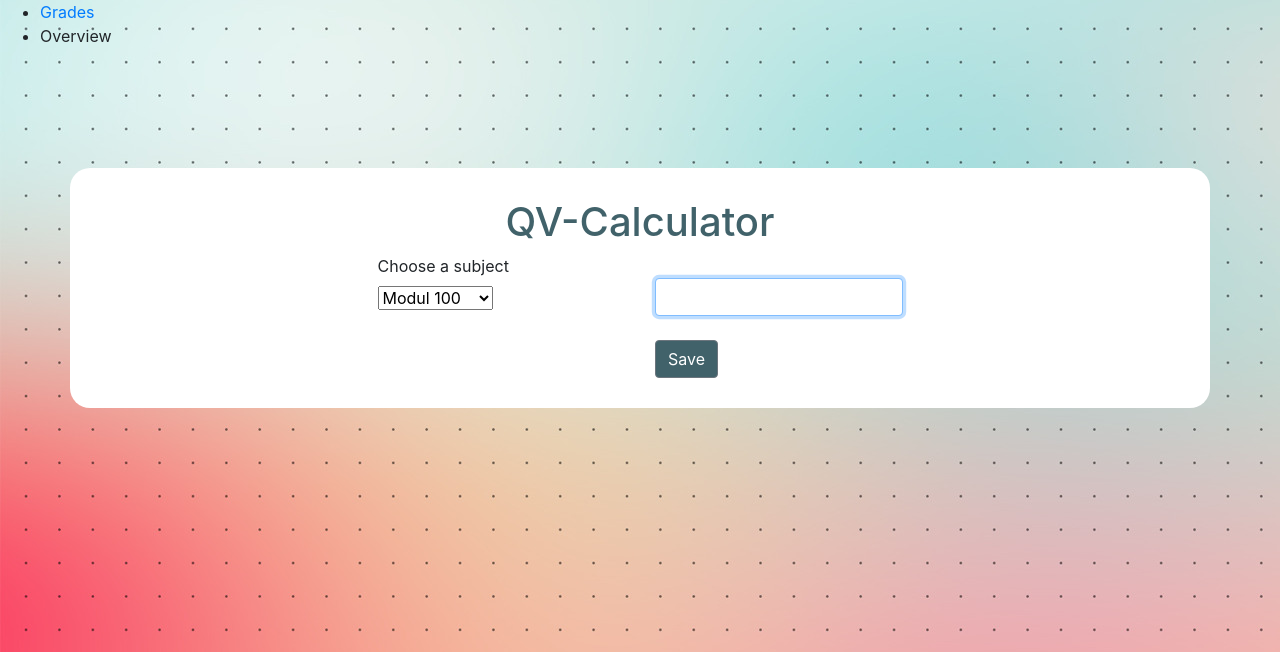
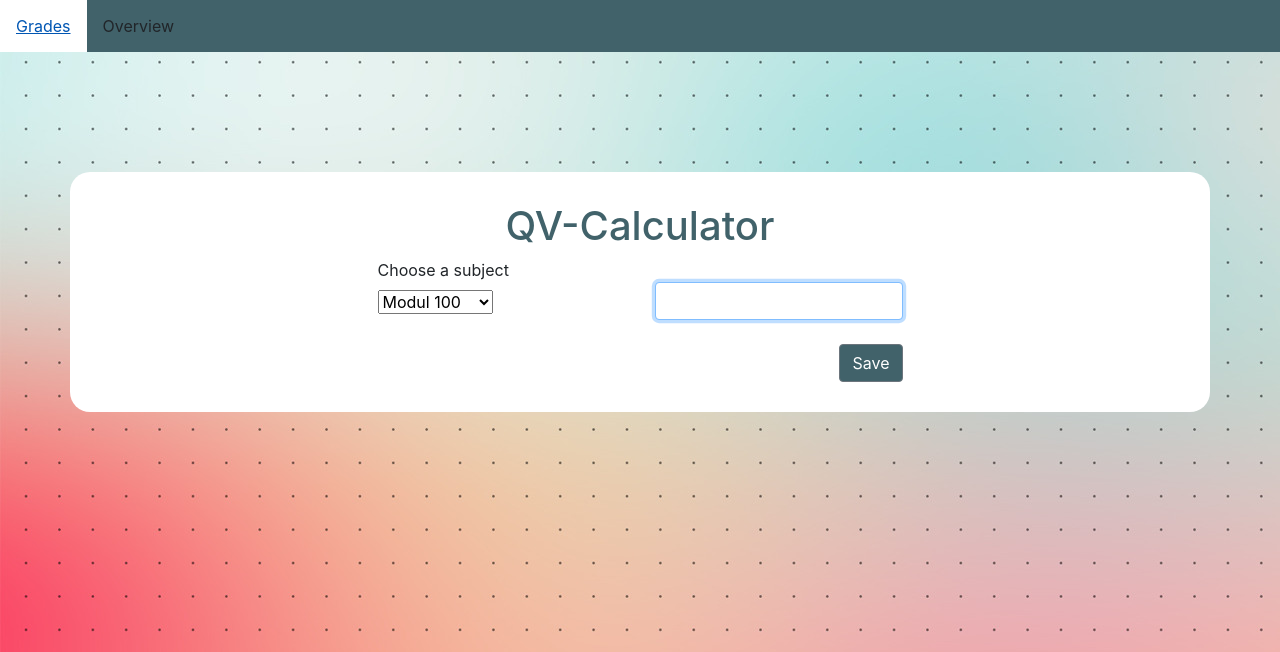
Before and after one commit to ak1215/QV_Projekt_PHP, a PHP site: page /grades.php in a window 1280 px wide. Shown: the top 652 px of the page. Run offline with PHP 8.4, Linux system fonts and the light colour scheme.

Commit message:
Update stylesheet.css

```diff
--- a/QV_Projekt/stylesheet.css
+++ b/QV_Projekt/stylesheet.css
@@ -1,5 +1,5 @@
 body {
-    background-image: url("background.jpg");
+    background-image: url("../background.jpg");
 }
 
 .btn {
@@ -32,3 +32,31 @@ body {
 .form-check-label {
     color: #41626a;
 }
+
+ul {
+    list-style-type: none;
+    margin: 0;
+    padding: 0;
+    overflow: hidden;
+    background-color: #41626a;
+}
+
+li {
+    float: left;
+}
+
+li a {
+    display: block;
+    color: white;
+    text-align: center;
+    padding: 14px 16px;
+    text-decoration: none;
+}
+
+li a:hover {
+    background-color: white;
+}
+
+.save {
+    text-align: right;
+}
```
